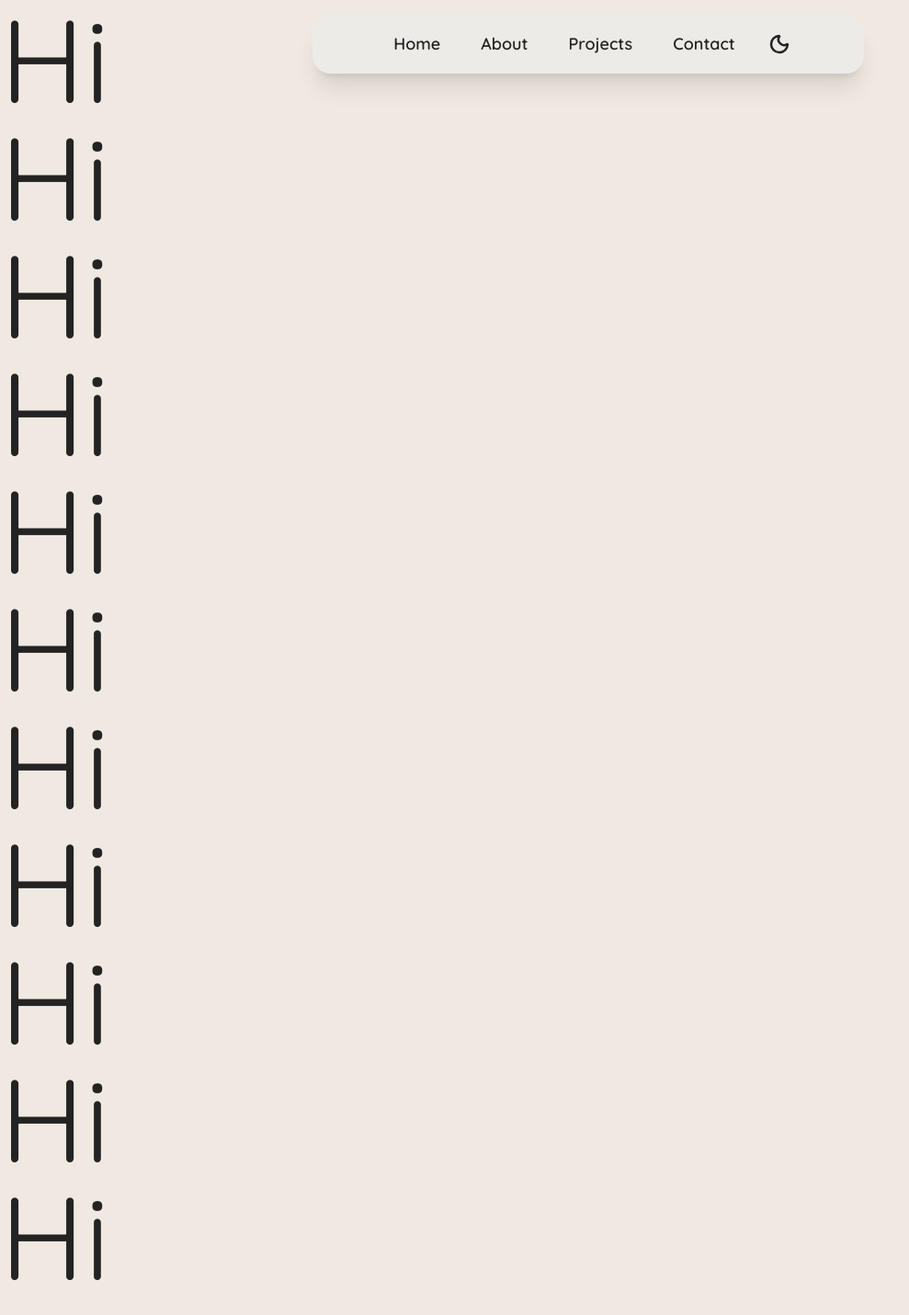
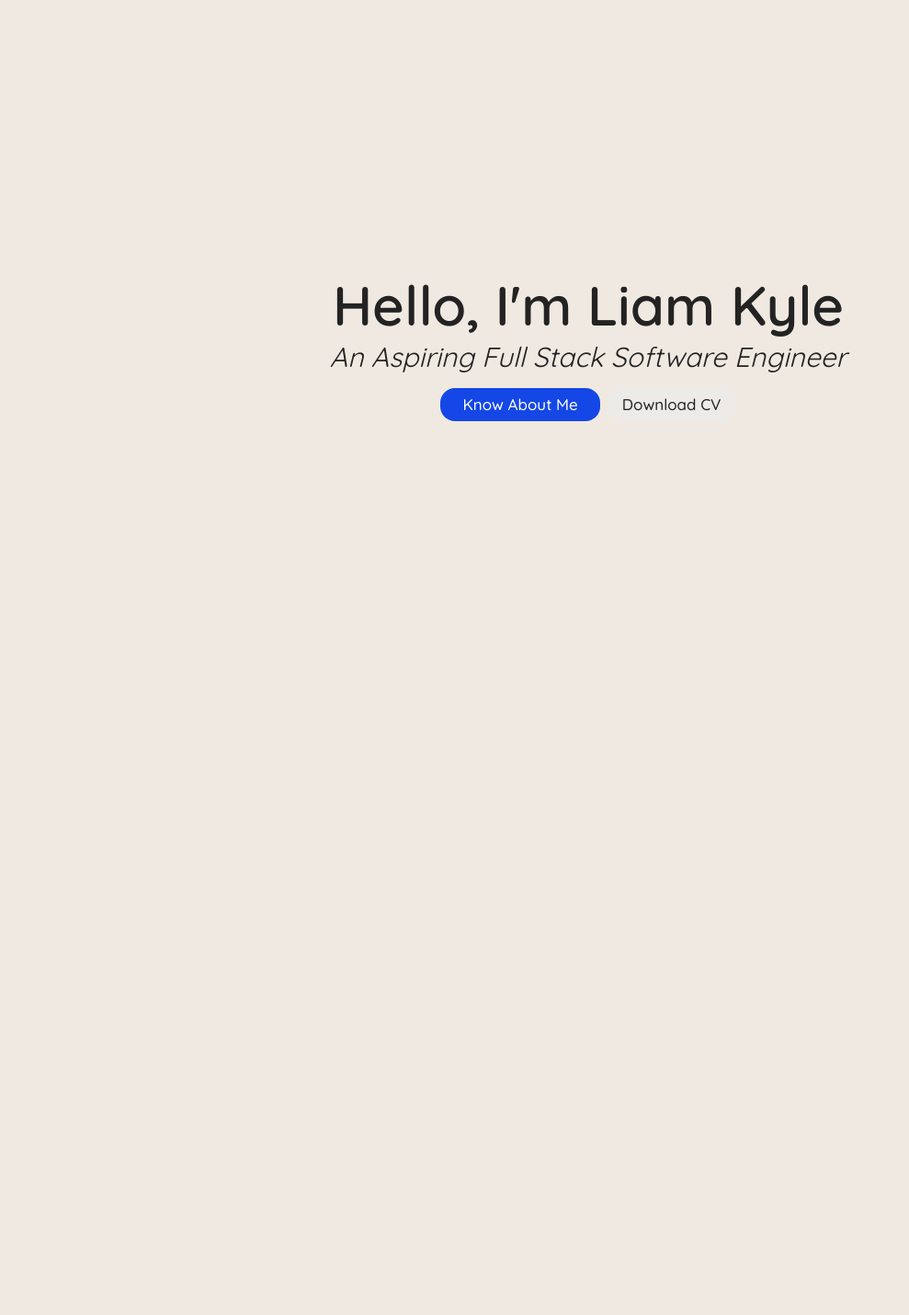
Before and after one commit to lkviray-strat/lkviray-mini-project-1, a Next.js app: page / in a window 1280 px wide. Shown: the top 1430 px of the page at 92% size, without its empty margins (0-989 px from the left). Built offline with nearby package versions, Linux system fonts and the light colour scheme.

Commit message:
Added contents to home

```diff
--- a/src/app/page.tsx
+++ b/src/app/page.tsx
@@ -1,19 +1,41 @@
-import Image from "next/image";
+import Navbar from "@/components/Navbar";
+import { Button, buttonVariants } from "@/components/ui/button";
 
 export default function Home() {
   return (
-    <div>
-      <h1 className="text-9xl">Hi</h1>
-      <h1 className="text-9xl">Hi</h1>
-      <h1 className="text-9xl">Hi</h1>
-      <h1 className="text-9xl">Hi</h1>
-      <h1 className="text-9xl">Hi</h1>
-      <h1 className="text-9xl">Hi</h1>
-      <h1 className="text-9xl">Hi</h1>
-      <h1 className="text-9xl">Hi</h1>
-      <h1 className="text-9xl">Hi</h1>
-      <h1 className="text-9xl">Hi</h1>
-      <h1 className="text-9xl">Hi</h1>
-    </div>
+    <>
+      <section
+        id="home"
+        className="flex flex-col gap-2 h-screen items-center justify-center bg-[var(--primaryBg)]"
+      >
+        <div className="flex flex-col -mt-10">
+          <div className="flex flex-col gap-2 items-center justify-center">
+            <h1 className="text-6xl font-semibold">Hello, I'm Liam Kyle</h1>
+            <h1 className="text-3xl italic">
+              An Aspiring Full Stack Software Engineer
+            </h1>
+          </div>
+
+          <div className="flex flex-row gap-2 items-center mt-4 justify-center">
+            <a
+              href="#about"
+              className={`${buttonVariants({
+                variant: "default",
+              })} bg-blue-700 p-4 px-6 text-[17px] text-white hover:bg-blue-800 transition-colors active:bg-blue-400 duration-300`}
+            >
+              Know About Me
+            </a>
+
+            <Button className="bg-[var(--secondaryBg)] px-6 p-4 text-[17px] ">
+              Download CV
+            </Button>
+          </div>
+        </div>
+      </section>
+      <section
+        id="about"
+        className="flex flex-col gap-2 h-screen items-center justify-center"
+      ></section>
+    </>
   );
 }
```
